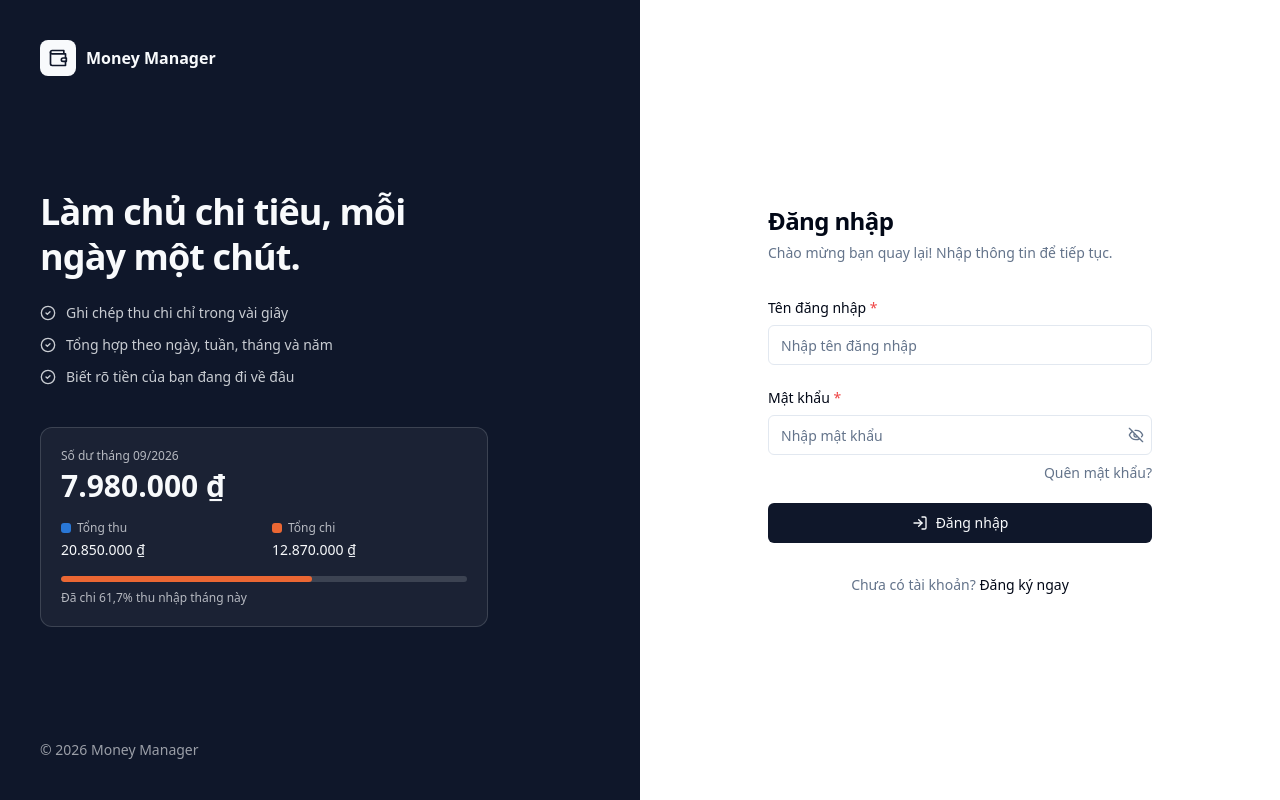
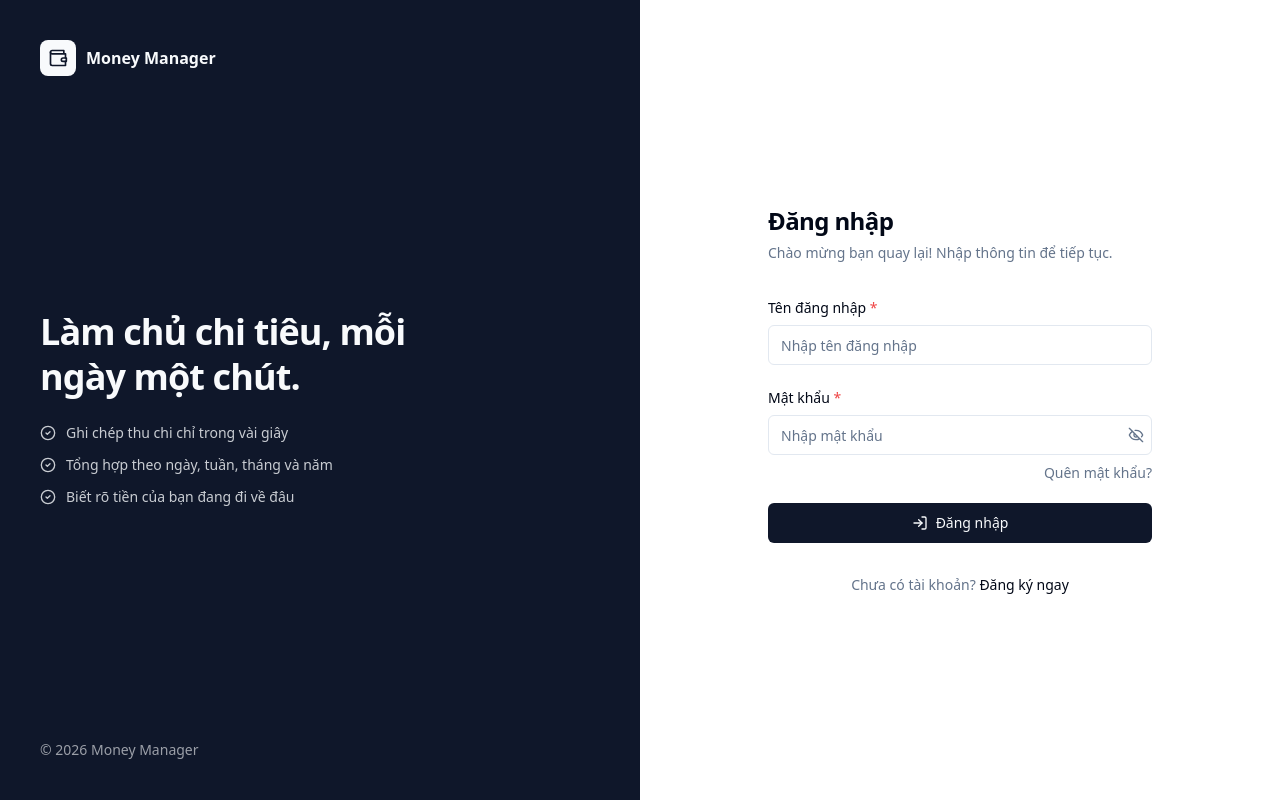
Before and after one commit to DucDMinh/Money-Management, a React (Vite) app in the folder asset/: page /login in a window 1280 px wide. Built offline with nearby package versions, Linux system fonts and the light colour scheme.

Commit message:
feat: integrate Toaster component and enhance error handling in authentication

```diff
--- a/asset/src/App.tsx
+++ b/asset/src/App.tsx
@@ -15,6 +15,7 @@ import {
 import Page404 from "@/pages/Page404";
 
 import { ToastContainer } from "react-toastify";
+import { Toaster } from "@/components/ui/toaster";
 import { ErrorBoundary } from "react-error-boundary";
 import PrivateRoute from "@/components/PrivateRoute";
 import AuthenticationProvider from "./providers/AuthenticationProvider";
@@ -112,6 +113,7 @@ const App = () => {
             <SidebarProvider>
               {renderContent()}
               <ToastContainer />
+              <Toaster />
             </SidebarProvider>
           </AuthenticationProvider>
         </QueryClientProvider>
--- a/asset/src/layouts/AuthLayout.tsx
+++ b/asset/src/layouts/AuthLayout.tsx
@@ -1,6 +1,4 @@
 import { CheckCircle2, Wallet } from "lucide-react";
-import { formatPercent, formatVND } from "@/helpers/format";
-import { monthBalance } from "@/mocks/mockData";
 
 interface AuthLayoutProps {
   title: string;
@@ -47,42 +45,6 @@ const AuthLayout = ({ title, description, children, footer }: AuthLayoutProps) =
               </li>
             ))}
           </ul>
-
-          <div className="mt-10 rounded-xl border border-primary-foreground/15 bg-primary-foreground/5 p-5">
-            <p className="text-xs text-primary-foreground/70">
-              Số dư {monthBalance.label.toLowerCase()}
-            </p>
-            <p className="mt-1 text-3xl font-semibold">
-              {formatVND(monthBalance.balance)}
-            </p>
-            <div className="mt-4 grid grid-cols-2 gap-4 text-sm">
-              <div>
-                <p className="flex items-center gap-1.5 text-xs text-primary-foreground/70">
-                  <span className="h-2.5 w-2.5 rounded-[3px] bg-income" />
-                  Tổng thu
-                </p>
-                <p className="mt-1 font-medium">{formatVND(monthBalance.income)}</p>
-              </div>
-              <div>
-                <p className="flex items-center gap-1.5 text-xs text-primary-foreground/70">
-                  <span className="h-2.5 w-2.5 rounded-[3px] bg-expense" />
-                  Tổng chi
-                </p>
-                <p className="mt-1 font-medium">
-                  {formatVND(monthBalance.expense)}
-                </p>
-              </div>
-            </div>
-            <div className="mt-4 h-1.5 overflow-hidden rounded-full bg-primary-foreground/15">
-              <div
-                className="h-full rounded-full bg-expense"
-                style={{ width: `${monthBalance.spentRatio}%` }}
-              />
-            </div>
-            <p className="mt-2 text-xs text-primary-foreground/70">
-              Đã chi {formatPercent(monthBalance.spentRatio)} thu nhập tháng này
-            </p>
-          </div>
         </div>
 
         <p className="text-sm text-primary-foreground/60">
--- a/asset/src/providers/AuthenticationProvider.tsx
+++ b/asset/src/providers/AuthenticationProvider.tsx
@@ -8,6 +8,7 @@ import {
 import { PERMISSION_ENUM } from "@/consts/common";
 import httpService from "@/services/httpService";
 import { UserInfo } from "@/interfaces/user";
+import { toast } from "@/components/ui/use-toast";
 
 interface AuthenticationContextI {
   loading: boolean;
@@ -64,8 +65,12 @@ const AuthenticationProvider = ({ children }: { children: any }) => {
           httpService.saveUserStorage(data.user);
         }
 
-      } catch (error) {
+      } catch (error: any) {
         console.log(error);
+        toast({
+          variant: "destructive",
+          description: error?.response?.data?.error || "Đăng nhập thất bại",
+        });
       } finally {
         setIsLogging(false);
       }
--- a/asset/src/services/httpService.ts
+++ b/asset/src/services/httpService.ts
@@ -30,7 +30,9 @@ class Services {
       },
       (error) => {
         const { status } = error?.response || {};
-        if (status === 401) {
+        // 401 từ login/register là sai thông tin đăng nhập, không phải hết phiên -> để nơi gọi tự xử lý
+        const isAuthRequest = /\/api\/auth\/(login|register)/.test(error?.config?.url || "");
+        if (status === 401 && !isAuthRequest) {
           window.localStorage.clear();
           window.location.reload();
         }
```
